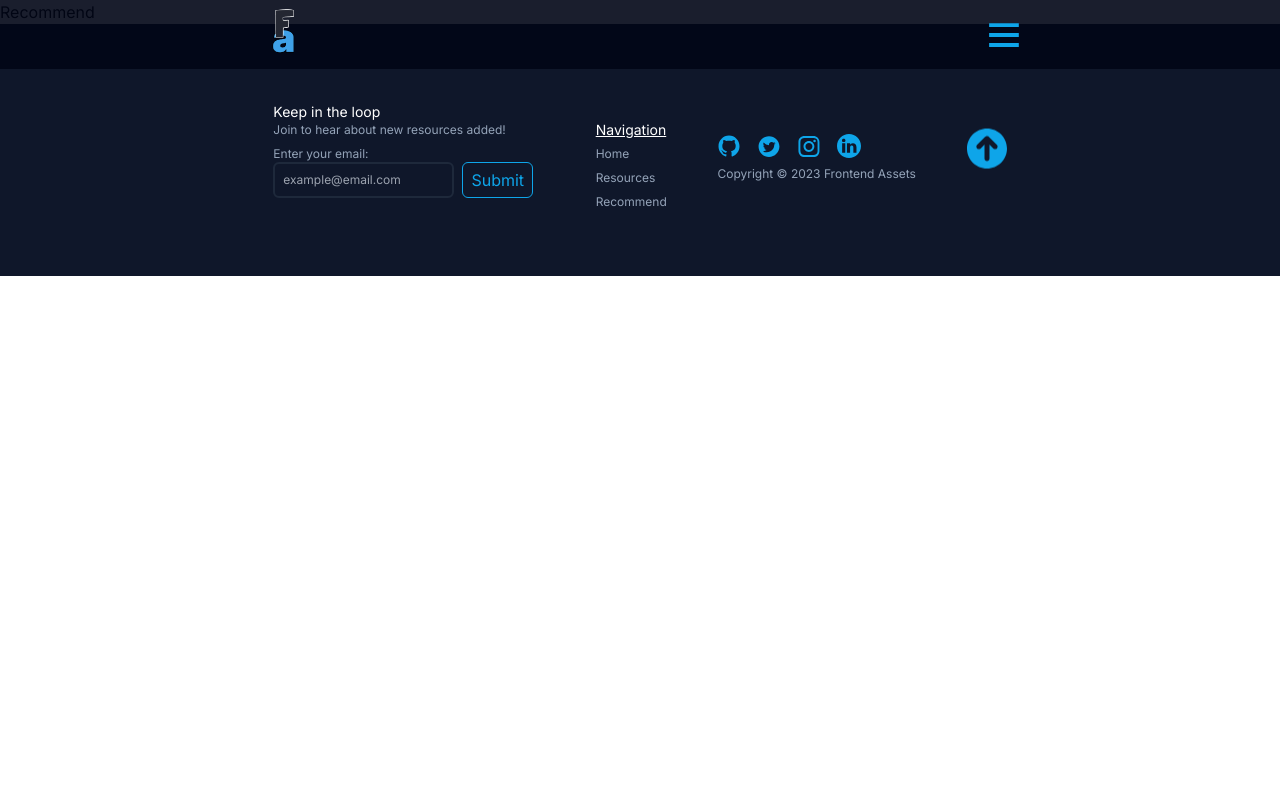
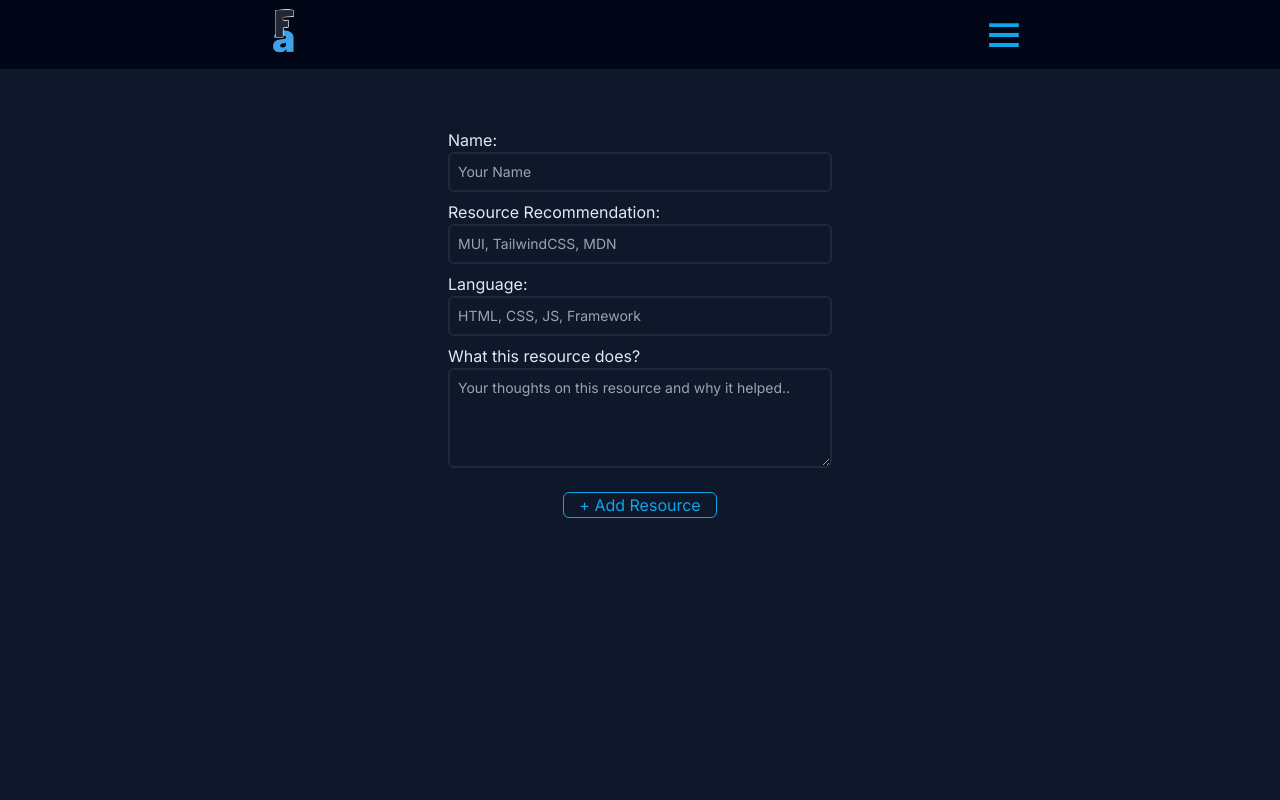
Before and after one commit to dustinsoos/frontend-assets, a Next.js app: page /recommend in a window 1280 px wide. Shown: the top 800 px of the page. Built offline with nearby package versions, Linux system fonts and the light colour scheme.

Commit message:
form outline complete

```diff
--- a/app/components/Footer.jsx
+++ b/app/components/Footer.jsx
@@ -41,7 +41,6 @@ export default function Footer() {
             Join to hear about new resources added!
           </p>
           <form
-            action=""
             className="grid"
             value={email}
             onChange={(e) => setEmail(e.target.value)}
@@ -99,7 +98,7 @@ export default function Footer() {
             ))}
           </div>
           <p className="pt-2 text-xs text-slate-400">
-            Copyright &copy; 2023 Frontend Assets
+            Copyright &copy; 2023 Dustin Soos
           </p>
         </div>
         <button onClick={scrollToTop}>
--- a/app/recommend/page.jsx
+++ b/app/recommend/page.jsx
@@ -10,7 +10,48 @@ export default function Recommend() {
         title="Recommend"
         description="Recommend us new resources that will be beneficial for frontend engineers!"
       />
-      <div>Recommend</div>
+      <main className="bg-slate-900 text-white pt-32 px-8 md:px-16 lg:px-32 xl:px-64 h-screen">
+        <form className="grid gap-2 md:w-1/2 mx-auto ">
+          <div className="grid ">
+            <label className="text-slate-200">Name:</label>
+            <input
+              className="border-2 p-2 text-sm border-slate-800 hover:border-sky-500  bg-slate-900 rounded-md"
+              placeholder="Your Name"
+              type="text"
+            />
+          </div>
+          <div className="grid">
+            <label className="text-slate-200">Resource Recommendation:</label>
+            <input
+              className="border-2 p-2 text-sm border-slate-800 hover:border-sky-500  bg-slate-900 rounded-md"
+              placeholder="MUI, TailwindCSS, MDN"
+              type="text"
+            />
+          </div>
+          <div className="grid">
+            <label className="text-slate-200">Language:</label>
+            <input
+              className="border-2 p-2 text-sm border-slate-800 hover:border-sky-500  bg-slate-900 rounded-md"
+              placeholder="HTML, CSS, JS, Framework"
+              type="text"
+            />
+          </div>
+
+          <div className="grid">
+            <label className="text-slate-200">What this resource does?</label>
+            <textarea
+              rows={4}
+              cols={50}
+              className="border-2 p-2 text-sm border-slate-800 hover:border-sky-500  bg-slate-900 rounded-md"
+              placeholder="Your thoughts on this resource and why it helped.."
+              type="text"
+            />
+          </div>
+          <button className="border w-2/5 mt-4 border-sky-500 text-sky-500 hover:bg-sky-500 hover:text-white rounded-md mx-auto">
+            + Add Resource
+          </button>
+        </form>
+      </main>
     </>
   );
 }
```
